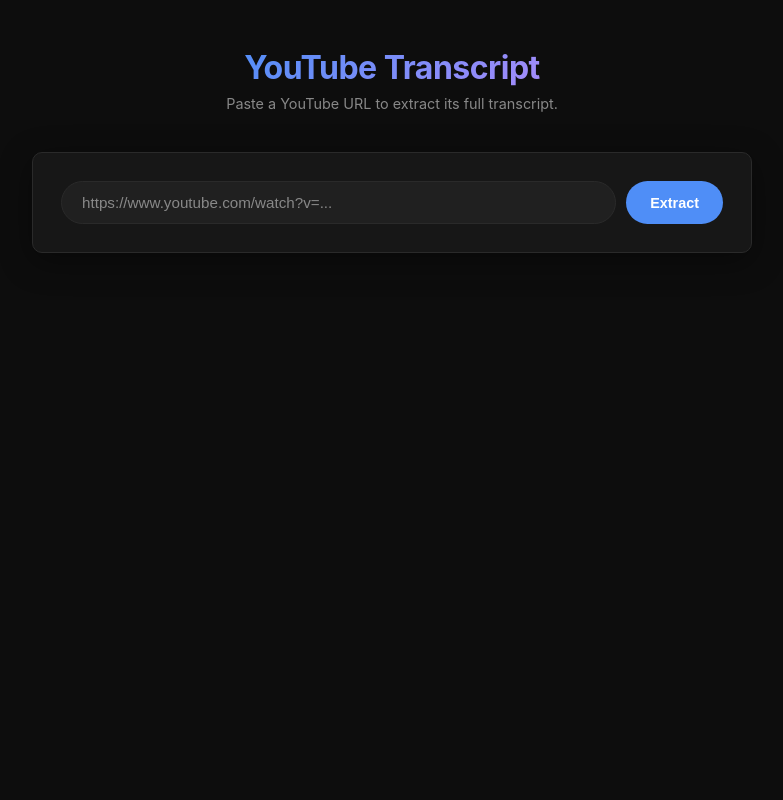
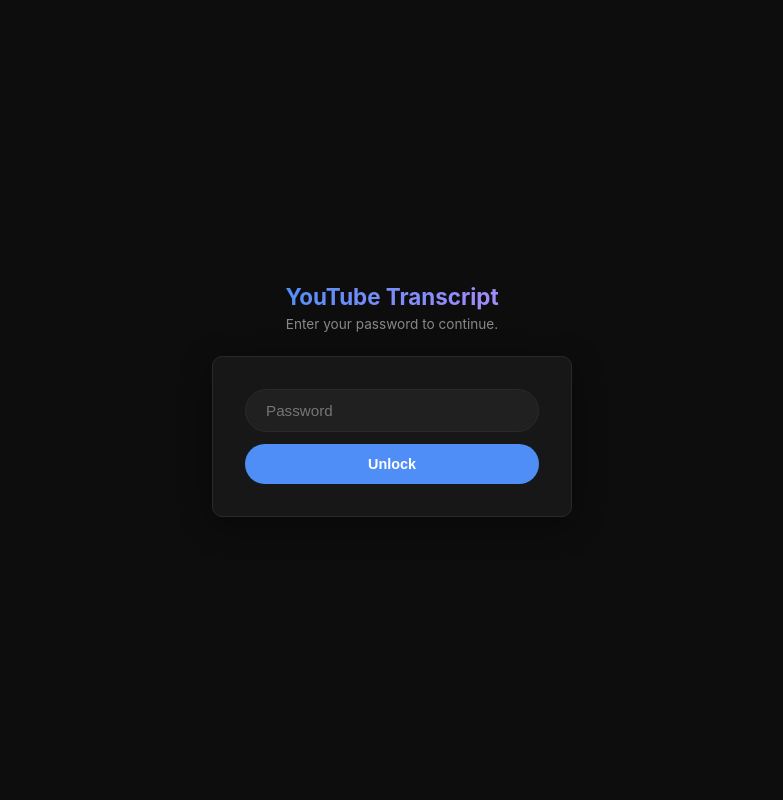
Before and after one commit to LordVayron/video-transcript-ai-skills, a Flask app: page / in a window 1280 px wide. Shown: the whole page, without its empty margins (248-1031 px from the left). Run offline with Flask 3, Linux system fonts and the light colour scheme; some libraries are stand-ins or nearby versions.

Commit message:
Add password gate

```diff
--- a/app.py
+++ b/app.py
@@ -1,9 +1,12 @@
 import re
+import os
 from flask import Flask, render_template, request, jsonify
 from youtube_transcript_api import YouTubeTranscriptApi
 from youtube_transcript_api._errors import NoTranscriptFound, TranscriptsDisabled
 
 app = Flask(__name__)
+
+APP_PASSWORD = os.environ.get('APP_PASSWORD', '@Francisco6')
 
 VIDEO_ID_PATTERN = re.compile(
     r'(?:youtube\.com/(?:watch\?v=|embed/|v/)|youtu\.be/)([A-Za-z0-9_-]{11})'
@@ -22,6 +25,9 @@ def index():
 
 @app.route('/transcript', methods=['POST'])
 def transcript():
+    if request.headers.get('X-App-Password') != APP_PASSWORD:
+        return jsonify({'error': 'Unauthorized'}), 401
+
     data = request.get_json(silent=True) or {}
     url = data.get('url', '').strip()
 
--- a/templates/index.html
+++ b/templates/index.html
@@ -202,6 +202,90 @@
     #transcriptBox::-webkit-scrollbar-track { background: transparent; }
     #transcriptBox::-webkit-scrollbar-thumb { background: var(--border); border-radius: 3px; }
 
+    /* Password gate */
+    #gate {
+      position: fixed;
+      inset: 0;
+      background: var(--bg);
+      display: flex;
+      flex-direction: column;
+      align-items: center;
+      justify-content: center;
+      z-index: 100;
+      transition: opacity 0.4s ease;
+    }
+
+    #gate.hidden { opacity: 0; pointer-events: none; }
+
+    #gate h2 {
+      font-size: 1.4rem;
+      font-weight: 700;
+      margin-bottom: 6px;
+      background: linear-gradient(135deg, var(--accent), #a78bfa);
+      -webkit-background-clip: text;
+      -webkit-text-fill-color: transparent;
+      background-clip: text;
+    }
+
+    #gate p {
+      color: var(--muted);
+      font-size: 0.85rem;
+      margin-bottom: 24px;
+    }
+
+    #gate .gate-box {
+      background: var(--surface);
+      border: 1px solid var(--border);
+      border-radius: var(--radius);
+      padding: 32px;
+      width: 100%;
+      max-width: 360px;
+      box-shadow: 0 8px 32px rgba(0,0,0,0.4);
+      display: flex;
+      flex-direction: column;
+      gap: 12px;
+    }
+
+    #passwordInput {
+      background: var(--surface2);
+      border: 1px solid var(--border);
+      border-radius: 999px;
+      padding: 12px 20px;
+      color: var(--text);
+      font-size: 0.95rem;
+      outline: none;
+      transition: border-color var(--transition), box-shadow var(--transition);
+      width: 100%;
+    }
+
+    #passwordInput:focus {
+      border-color: var(--accent);
+      box-shadow: 0 0 0 3px rgba(79,142,247,0.15);
+    }
+
+    #unlockBtn {
+      background: var(--accent);
+      color: #fff;
+      border-radius: 999px;
+      padding: 12px;
+      font-size: 0.9rem;
+      font-weight: 600;
+      width: 100%;
+      transition: background var(--transition), transform var(--transition);
+    }
+
+    #unlockBtn:hover { background: var(--accent-h); }
+    #unlockBtn:active { transform: scale(0.97); }
+
+    #gateError {
+      color: var(--error);
+      font-size: 0.82rem;
+      text-align: center;
+      display: none;
+    }
+
+    #gateError.visible { display: block; }
+
     /* Thumbnail */
     #thumbnailWrap {
       display: none;
@@ -220,6 +304,17 @@
   </style>
 </head>
 <body>
+
+  <!-- Password Gate -->
+  <div id="gate">
+    <h2>YouTube Transcript</h2>
+    <p>Enter your password to continue.</p>
+    <div class="gate-box">
+      <input type="password" id="passwordInput" placeholder="Password" autocomplete="current-password" />
+      <div id="gateError">Incorrect password. Try again.</div>
+      <button id="unlockBtn">Unlock</button>
+    </div>
+  </div>
 
   <header>
     <h1>YouTube Transcript</h1>
@@ -252,6 +347,43 @@
   </div>
 
   <script>
+    // --- Password gate ---
+    const gate          = document.getElementById('gate');
+    const passwordInput = document.getElementById('passwordInput');
+    const unlockBtn     = document.getElementById('unlockBtn');
+    const gateError     = document.getElementById('gateError');
+
+    let sessionPassword = sessionStorage.getItem('appPassword') || '';
+
+    function unlock() {
+      if (sessionPassword) { gate.classList.add('hidden'); return; }
+      const entered = passwordInput.value;
+      if (!entered) return;
+      // Verify against backend
+      fetch('/transcript', {
+        method: 'POST',
+        headers: { 'Content-Type': 'application/json', 'X-App-Password': entered },
+        body: JSON.stringify({ url: 'https://www.youtube.com/watch?v=dQw4w9WgXcQ' })
+      }).then(r => {
+        if (r.status === 401) {
+          gateError.classList.add('visible');
+          passwordInput.value = '';
+        } else {
+          sessionStorage.setItem('appPassword', entered);
+          sessionPassword = entered;
+          gate.classList.add('hidden');
+          gateError.classList.remove('visible');
+        }
+      });
+    }
+
+    unlockBtn.addEventListener('click', unlock);
+    passwordInput.addEventListener('keydown', e => { if (e.key === 'Enter') unlock(); });
+
+    // Show gate or skip if already authenticated
+    if (sessionPassword) gate.classList.add('hidden');
+
+    // --- Main app ---
     const urlInput   = document.getElementById('urlInput');
     const submitBtn  = document.getElementById('submitBtn');
     const spinner    = document.getElementById('spinner');
@@ -287,7 +419,7 @@
       try {
         const res = await fetch('/transcript', {
           method: 'POST',
-          headers: { 'Content-Type': 'application/json' },
+          headers: { 'Content-Type': 'application/json', 'X-App-Password': sessionPassword },
           body: JSON.stringify({ url })
         });
         const data = await res.json();
```
